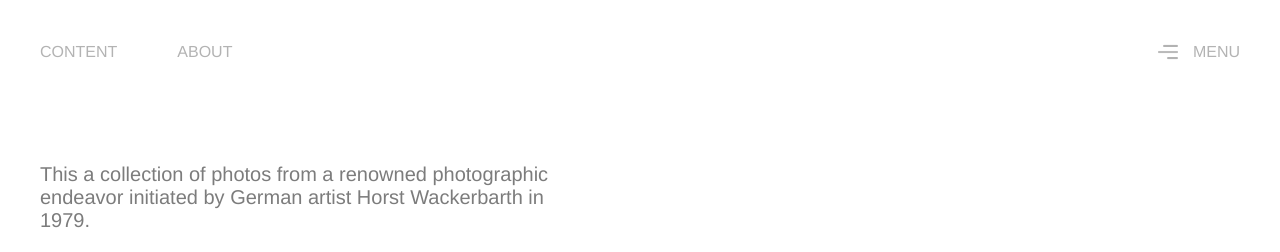
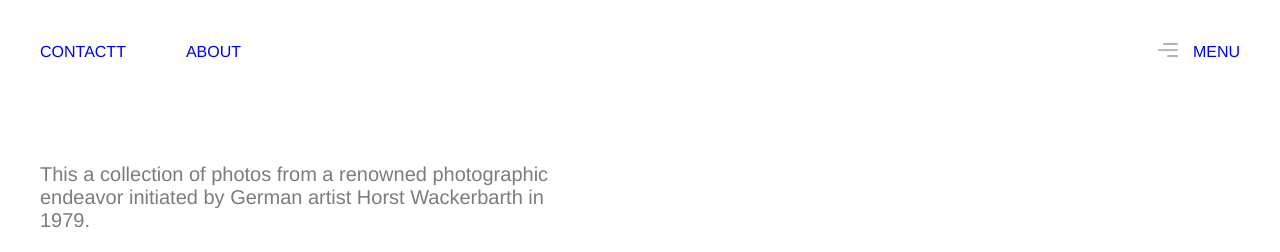
Before and after one commit to dev-gaitano/moringa_asgn_photography, a plain HTML site: page index.html in a window 1280 px wide. Shown: the top 252 px of the page. Drawn offline with Linux system fonts and the light colour scheme.

Commit message:
Added a anchor tags to the content in the navbar

```diff
--- a/css/styles.css
+++ b/css/styles.css
@@ -32,8 +32,9 @@
   color: #b3b3b3;
   font-family: Helvetica;
 }
-.container_navbar_quick_options ul li:hover {
+.container_navbar_quick_options ul li a {
   transition: all 0.5s ease 0s;
+  text-decoration: none;
 }
 .container_navbar_quick_options ul li:hover {
   color: #000000;
@@ -50,13 +51,16 @@
   gap: 15px;
   color: #b3b3b3;
   font-family: Helvetica;
-  transition: all 0.5s ease 0s;
 }
 .container_navbar_menu:hover {
   color: #000000;
   font-weight: bold;
   font-family: Helvetica;
   cursor: pointer;
+}
+#menu {
+  text-decoration: none;
+  transition: all 0.5s ease 0s;
 }
 .container_hero {
   /* border: 1px solid red; */
@@ -77,7 +81,11 @@
   font-weight: bolder;
   font-family: helvetica;
 }
-.container_hero_footer {
+#moses_on_couch {
+  width: 1920px;
+  margin-top: 65px;
+}
+.container_about_header {
   font-size: 80px;
   position: absolute;
   top: 1345px;
@@ -86,11 +94,7 @@
   font-family: helvetica;
   color: #b81a1a;
 }
-#moses_on_couch {
-  width: 1920px;
-  margin-top: 65px;
-}
-.container_about_main {
+.container_about_body {
   /* border: 1px solid red; */
   margin-top: 100px;
   margin-bottom: 70px;
@@ -100,6 +104,6 @@
   font-size: 20px;
   color: #7c7c7c;
 }
-.container_about_main p {
+.container_about_body p {
   margin: 20px;
 }
--- a/index.html
+++ b/index.html
@@ -15,14 +15,20 @@
         <div class="container_navbar_quick_options">
           <nav>
             <ul>
-              <li>CONTENT</li>
-              <li>ABOUT</li>
+              <li id="contact_link">
+                <a href="#">CONTACTT</a>
+              </li>
+              <li id="about_link">
+                <a href="#">ABOUT</a>
+              </li>
             </ul>
           </nav>
         </div>
         <div class="container_navbar_menu">
-          <img id="menu_icon" src="/images/icons/menu.png" alt="Menu Icon" />
-          <p>MENU</p>
+          <a href="#">
+            <img id="menu_icon" src="/images/icons/menu.png" alt="Menu Icon"
+          /></a>
+          <a id="menu" href="#">MENU</a>
         </div>
       </div>
       <div class="container_hero">
@@ -40,9 +46,6 @@
         <div class="container_hero_header">
           <h1 id="header_one">THE RED COUCH.</h1>
         </div>
-        <div class="container_hero_footer">
-          <h2>ABOUT</h2>
-        </div>
       </div>
       <div class="container_hero_image">
         <img
@@ -52,7 +55,10 @@
         />
       </div>
       <div class="container_about">
-        <div class="container_about_main">
+        <div class="container_about_header">
+          <h2>ABOUT</h2>
+        </div>
+        <div class="container_about_body">
           <p>
             Wackerbarth is a photographic and video artist based in Düsseldorf.
             The Red Couch projects have been a key focal point of his life's
```
